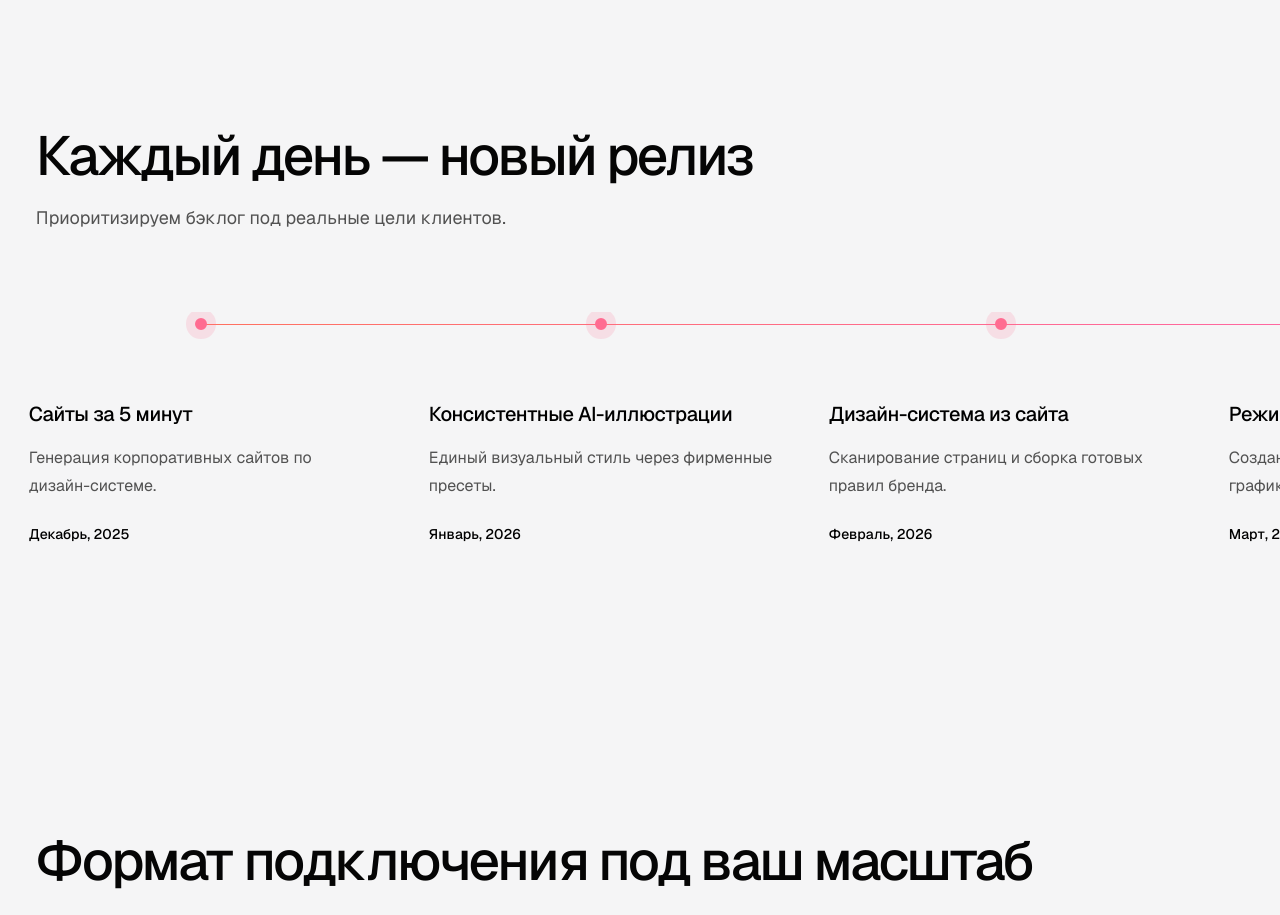
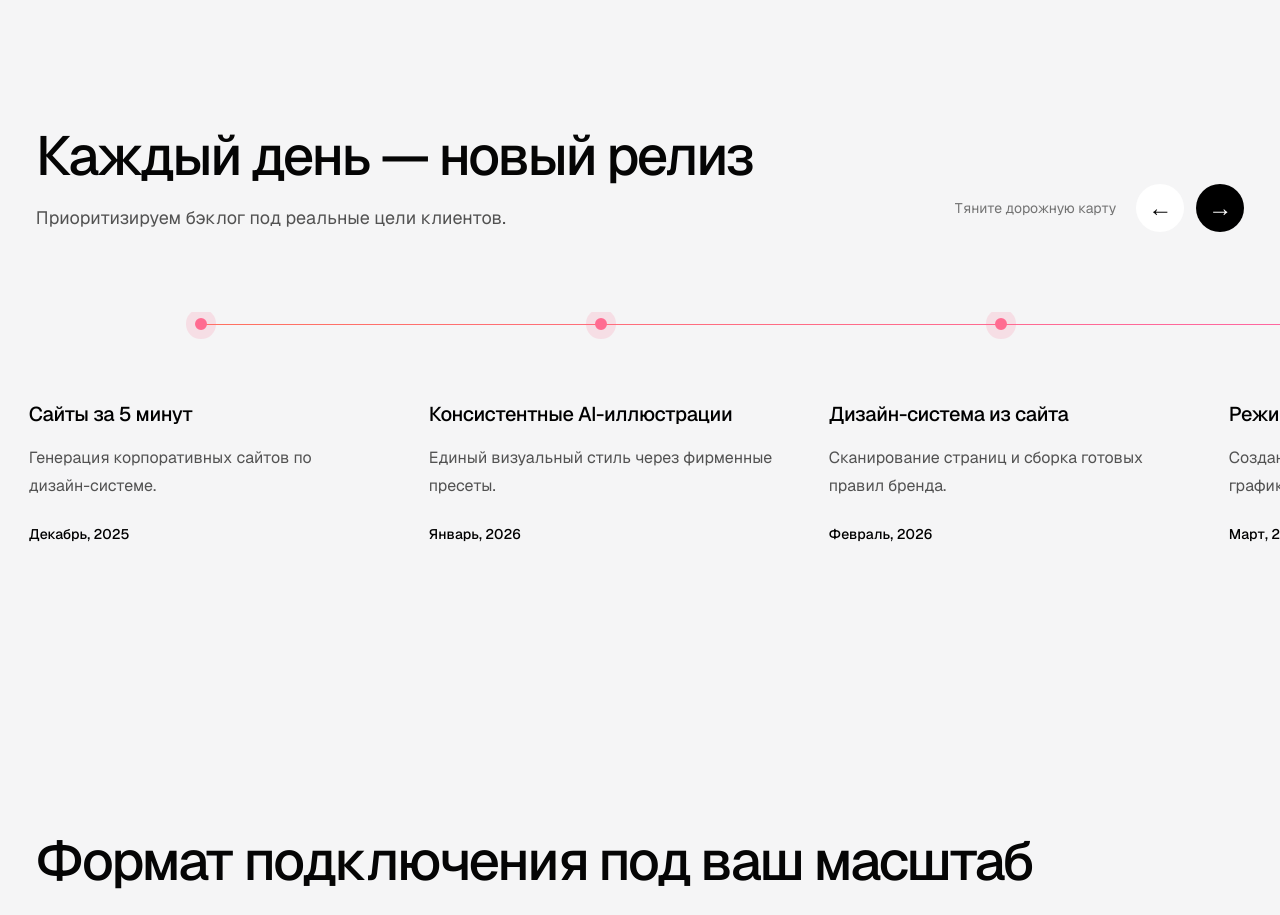
Before and after one commit to M1g3l14Ka/snapbuild-test-task, a Next.js app: page / in a window 1280 px wide. Shown: the part 9260-10175 px from the top of the page. Built offline with nearby package versions, Linux system fonts and the light colour scheme.

Commit message:
feat: add draggable roadmap controls

```diff
--- a/src/app/components/Roadmap.tsx
+++ b/src/app/components/Roadmap.tsx
@@ -1,3 +1,7 @@
+"use client";
+
+import { PointerEvent as ReactPointerEvent, useEffect, useRef, useState } from "react";
+
 const roadmap = [
   ["Сайты за 5 минут", "Генерация корпоративных сайтов по дизайн-системе.", "Декабрь, 2025"],
   ["Консистентные AI-иллюстрации", "Единый визуальный стиль через фирменные пресеты.", "Январь, 2026"],
@@ -14,16 +18,95 @@ const roadmap = [
 ];
 
 export default function Roadmap() {
+  const scrollRef = useRef<HTMLDivElement>(null);
+  const dragRef = useRef({ active: false, startX: 0, scrollLeft: 0 });
+  const [canScrollLeft, setCanScrollLeft] = useState(false);
+  const [canScrollRight, setCanScrollRight] = useState(true);
+
+  function updateControls() {
+    const scroller = scrollRef.current;
+    if (!scroller) return;
+
+    setCanScrollLeft(scroller.scrollLeft > 4);
+    setCanScrollRight(scroller.scrollLeft < scroller.scrollWidth - scroller.clientWidth - 4);
+  }
+
+  useEffect(() => {
+    updateControls();
+    window.addEventListener("resize", updateControls);
+    return () => window.removeEventListener("resize", updateControls);
+  }, []);
+
+  function scroll(direction: -1 | 1) {
+    const scroller = scrollRef.current;
+    if (!scroller) return;
+
+    scroller.scrollBy({ left: direction * Math.min(scroller.clientWidth * 0.8, 900), behavior: "smooth" });
+  }
+
+  function startDrag(event: ReactPointerEvent<HTMLDivElement>) {
+    if (event.pointerType !== "mouse" || event.button !== 0) return;
+
+    const scroller = event.currentTarget;
+    dragRef.current = { active: true, startX: event.clientX, scrollLeft: scroller.scrollLeft };
+    scroller.setPointerCapture(event.pointerId);
+  }
+
+  function moveDrag(event: ReactPointerEvent<HTMLDivElement>) {
+    if (!dragRef.current.active) return;
+
+    event.currentTarget.scrollLeft = dragRef.current.scrollLeft - (event.clientX - dragRef.current.startX);
+  }
+
+  function stopDrag(event: ReactPointerEvent<HTMLDivElement>) {
+    if (!dragRef.current.active) return;
+
+    dragRef.current.active = false;
+    event.currentTarget.releasePointerCapture(event.pointerId);
+    updateControls();
+  }
+
   return (
     <section id="roadmap" className="scroll-mt-24 overflow-hidden py-24 sm:py-32">
-      <div className="page-shell">
-        <h2 className="section-title">
-          Каждый день — новый релиз
-        </h2>
-        <p className="mt-5 text-lg text-neutral-600">Приоритизируем бэклог под реальные цели клиентов.</p>
+      <div className="page-shell flex flex-col gap-8 sm:flex-row sm:items-end sm:justify-between">
+        <div>
+          <h2 className="section-title">
+            Каждый день — новый релиз
+          </h2>
+          <p className="mt-5 text-lg text-neutral-600">Приоритизируем бэклог под реальные цели клиентов.</p>
+        </div>
+        <div className="flex items-center gap-3">
+          <span className="mr-2 hidden text-sm text-neutral-500 lg:inline">Тяните дорожную карту</span>
+          <button
+            type="button"
+            onClick={() => scroll(-1)}
+            disabled={!canScrollLeft}
+            aria-label="Прокрутить дорожную карту назад"
+            className="primary-button grid size-12 place-items-center rounded-full bg-white text-2xl disabled:cursor-not-allowed disabled:opacity-35"
+          >
+            ←
+          </button>
+          <button
+            type="button"
+            onClick={() => scroll(1)}
+            disabled={!canScrollRight}
+            aria-label="Прокрутить дорожную карту вперёд"
+            className="primary-button grid size-12 place-items-center rounded-full bg-black text-2xl text-white disabled:cursor-not-allowed disabled:opacity-35"
+          >
+            →
+          </button>
+        </div>
       </div>
 
-      <div className="scrollbar-hidden mt-20 overflow-x-auto px-[var(--page-gutter)] pb-8 snap-x snap-mandatory">
+      <div
+        ref={scrollRef}
+        onScroll={updateControls}
+        onPointerDown={startDrag}
+        onPointerMove={moveDrag}
+        onPointerUp={stopDrag}
+        onPointerCancel={stopDrag}
+        className="scrollbar-hidden mt-20 cursor-grab touch-pan-x select-none overflow-x-auto px-[var(--page-gutter)] pb-8 active:cursor-grabbing snap-x snap-mandatory"
+      >
         <div className="relative grid min-w-[3300px] grid-cols-12 lg:min-w-[4800px]">
           <div className="absolute left-[calc(100%/24)] right-[calc(100%/24)] top-3 h-px bg-neutral-300" />
           <div className="absolute left-[calc(100%/24)] top-3 h-px w-[66.6667%] bg-gradient-to-r from-[#ff715f] via-[#ff5ebb] to-[#9188ff]" />
```
